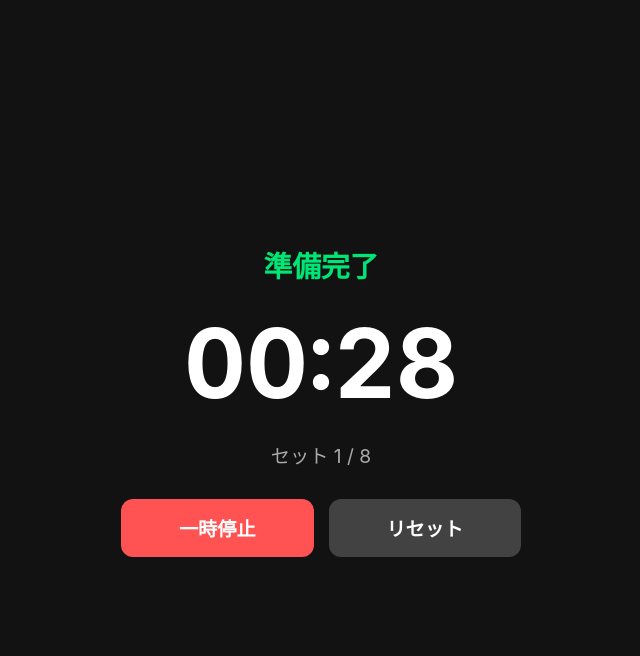
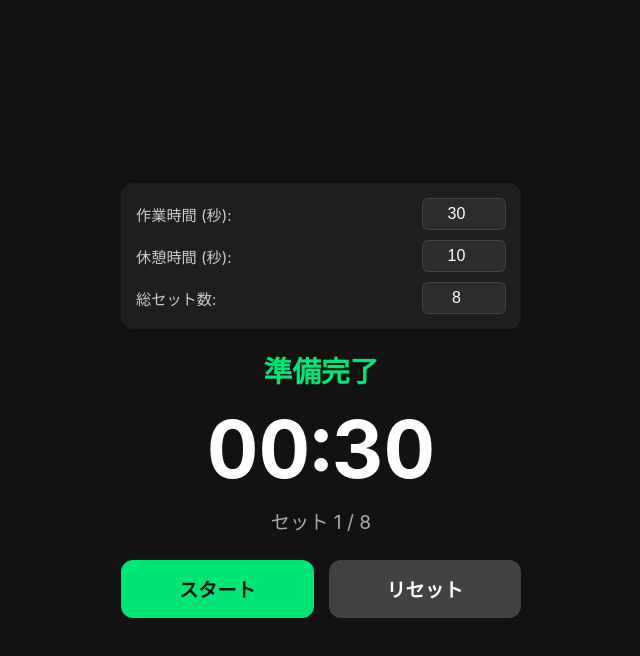
Before and after one commit to y08katsuyama/interval-timer, a plain HTML site: page index.html in a window 1280 px wide. Both pictures are taken after a click on the button "スタート". Shown: the whole page, without its empty margins (319-959 px from the left). Drawn offline with Linux system fonts and the light colour scheme.

Commit message:
Update index.html

```diff
--- a/index.html
+++ b/index.html
@@ -13,7 +13,7 @@
             flex-direction: column;
             align-items: center;
             justify-content: center;
-            height: 100vh;
+            min-height: 100vh;
             margin: 0;
             padding: 20px;
             box-sizing: border-box;
@@ -23,6 +23,37 @@
             width: 100%;
             max-width: 400px;
         }
+        /* 設定パネルのスタイル */
+        .settings-panel {
+            background-color: #1e1e1e;
+            padding: 15px;
+            border-radius: 12px;
+            margin-bottom: 20px;
+            text-align: left;
+        }
+        .setting-item {
+            display: flex;
+            justify-content: space-between;
+            align-items: center;
+            margin-bottom: 10px;
+        }
+        .setting-item:last-child {
+            margin-bottom: 0;
+        }
+        .setting-item label {
+            font-size: 0.95rem;
+            color: #ccc;
+        }
+        .setting-item input {
+            width: 70px;
+            padding: 6px;
+            font-size: 1rem;
+            text-align: center;
+            background-color: #2c2c2c;
+            color: #fff;
+            border: 1px solid #444;
+            border-radius: 6px;
+        }
         .status {
             font-size: 1.8rem;
             color: #00e676;
@@ -30,15 +61,15 @@
             font-weight: bold;
         }
         .timer-display {
-            font-size: 6rem;
+            font-size: 5rem;
             font-weight: bold;
             font-variant-numeric: tabular-nums;
-            margin: 20px 0;
+            margin: 10px 0;
         }
         .sets {
             font-size: 1.2rem;
             color: #aaa;
-            margin-bottom: 30px;
+            margin-bottom: 25px;
         }
         .btn-group {
             display: flex;
@@ -63,6 +94,22 @@
 <body>
 
     <div class="container">
+        <!-- 設定入力エリア -->
+        <div class="settings-panel" id="settingsPanel">
+            <div class="setting-item">
+                <label for="workInput">作業時間 (秒):</label>
+                <input type="number" id="workInput" value="30" min="1" onchange="applySettings()">
+            </div>
+            <div class="setting-item">
+                <label for="restInput">休憩時間 (秒):</label>
+                <input type="number" id="restInput" value="10" min="0" onchange="applySettings()">
+            </div>
+            <div class="setting-item">
+                <label for="setInput">総セット数:</label>
+                <input type="number" id="setInput" value="8" min="1" onchange="applySettings()">
+            </div>
+        </div>
+
         <div class="status" id="statusText">準備完了</div>
         <div class="timer-display" id="timeDisplay">00:30</div>
         <div class="sets" id="setInfo">セット 1 / 8</div>
@@ -74,9 +121,9 @@
     </div>
 
     <script>
-        let workTime = 30; // 作業時間（秒）
-        let restTime = 10; // 休憩時間（秒）
-        let totalSets = 8; // 総セット数
+        let workTime = 30;
+        let restTime = 10;
+        let totalSets = 8;
 
         let currentTime = workTime;
         let currentSet = 1;
@@ -88,12 +135,25 @@
         const timeDisplay = document.getElementById('timeDisplay');
         const setInfo = document.getElementById('setInfo');
         const mainBtn = document.getElementById('mainBtn');
+        const settingsPanel = document.getElementById('settingsPanel');
+
+        const workInput = document.getElementById('workInput');
+        const restInput = document.getElementById('restInput');
+        const setInput = document.getElementById('setInput');
 
         function updateDisplay() {
             let mins = Math.floor(currentTime / 60);
             let secs = currentTime % 60;
             timeDisplay.innerText = String(mins).padStart(2, '0') + ':' + String(secs).padStart(2, '0');
             setInfo.innerText = `セット ${currentSet} / ${totalSets}`;
+        }
+
+        function applySettings() {
+            if (isRunning) return; // 動作中は設定変更不可
+            workTime = parseInt(workInput.value) || 30;
+            restTime = parseInt(restInput.value) || 10;
+            totalSets = parseInt(setInput.value) || 8;
+            resetTimer();
         }
 
         function beep() {
@@ -106,12 +166,9 @@
                 osc.connect(gain);
                 gain.connect(audioCtx.destination);
                 osc.start();
-                // 修正：audioCtx.after のタイポを修正
                 gain.gain.exponentialRampToValueAtTime(0.00001, audioCtx.currentTime + 0.2);
                 osc.stop(audioCtx.currentTime + 0.2);
-            } catch (e) {
-                // AudioContext未対応ブラウザ対策
-            }
+            } catch (e) {}
             if (navigator.vibrate) {
                 navigator.vibrate(200);
             }
@@ -123,62 +180,7 @@
                 isRunning = false;
                 mainBtn.innerText = 'スタート';
                 mainBtn.className = 'btn-start';
-            } else {
-                isRunning = true;
-                mainBtn.innerText = '一時停止';
-                mainBtn.className = 'btn-stop';
-
-                timerId = setInterval(() => {
-                    if (currentTime > 0) {
-                        currentTime--;
-                        if (currentTime <= 3 && currentTime > 0) {
-                            beep();
-                        }
-                        updateDisplay();
-                    } else {
-                        beep();
-                        // 状態の切り替え
-                        if (isWorkPhase) {
-                            isWorkPhase = false;
-                            statusText.innerText = '休憩中';
-                            statusText.style.color = '#ff5252';
-                            currentTime = restTime;
-                        } else {
-                            if (currentSet < totalSets) {
-                                currentSet++;
-                                isWorkPhase = true;
-                                statusText.innerText = '作業中！';
-                                statusText.style.color = '#00e676';
-                                currentTime = workTime;
-                            } else {
-                                clearInterval(timerId);
-                                isRunning = false;
-                                statusText.innerText = '完了！お疲れ様でした';
-                                mainBtn.innerText = 'スタート';
-                                mainBtn.className = 'btn-start';
-                                return;
-                            }
-                        }
-                        updateDisplay();
-                    }
-                }, 1000);
-            }
-        }
-
-        function resetTimer() {
-            clearInterval(timerId);
-            isRunning = false;
-            isWorkPhase = true;
-            currentSet = 1;
-            currentTime = workTime;
-            statusText.innerText = '準備完了';
-            statusText.style.color = '#00e676';
-            mainBtn.innerText = 'スタート';
-            mainBtn.className = 'btn-start';
-            updateDisplay();
-        }
-
-        updateDisplay();
-    </script>
-</body>
-</html>
+                workInput.disabled = false;
+                restInput.disabled = false;
+                setInput.disabled = false;
+            } else
```
